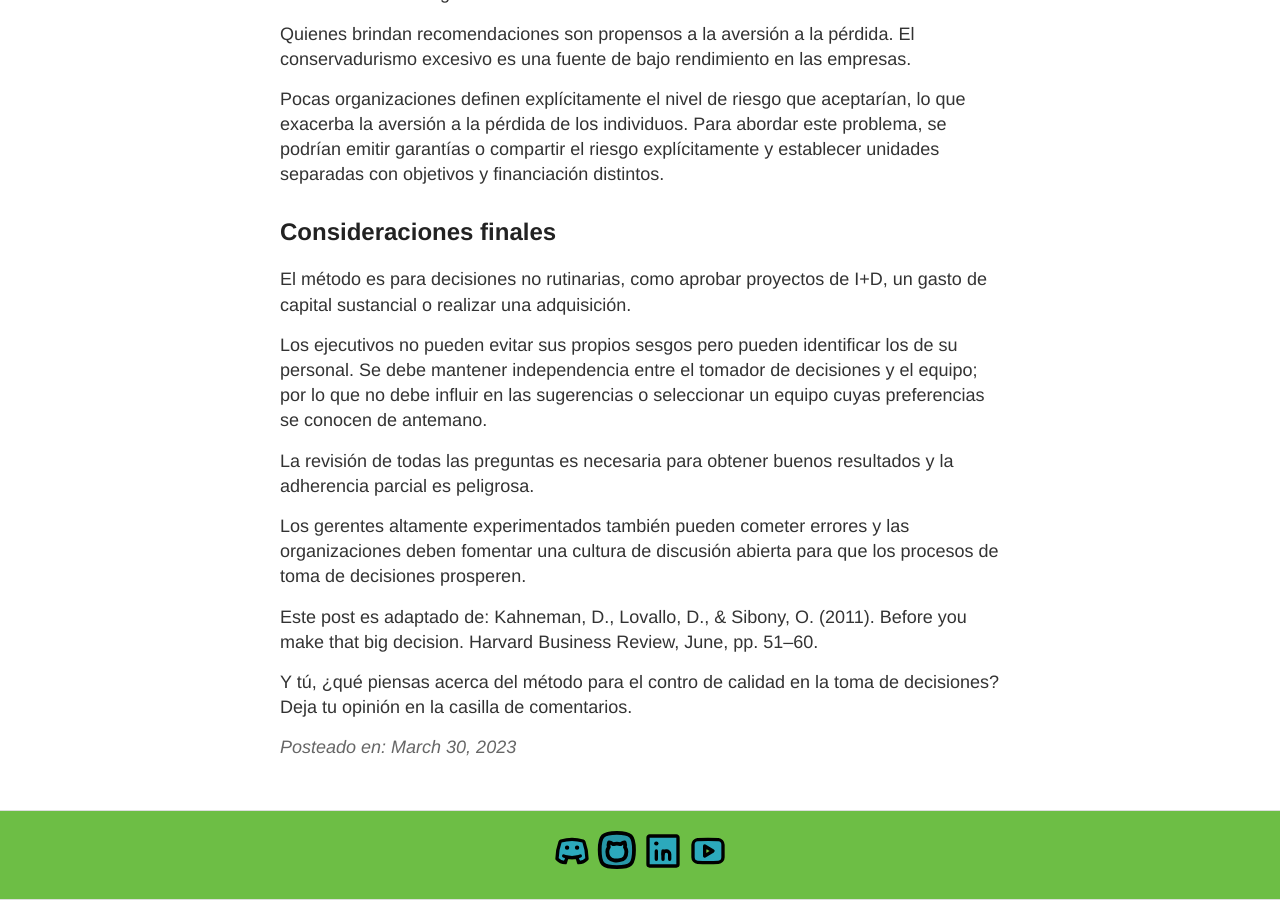
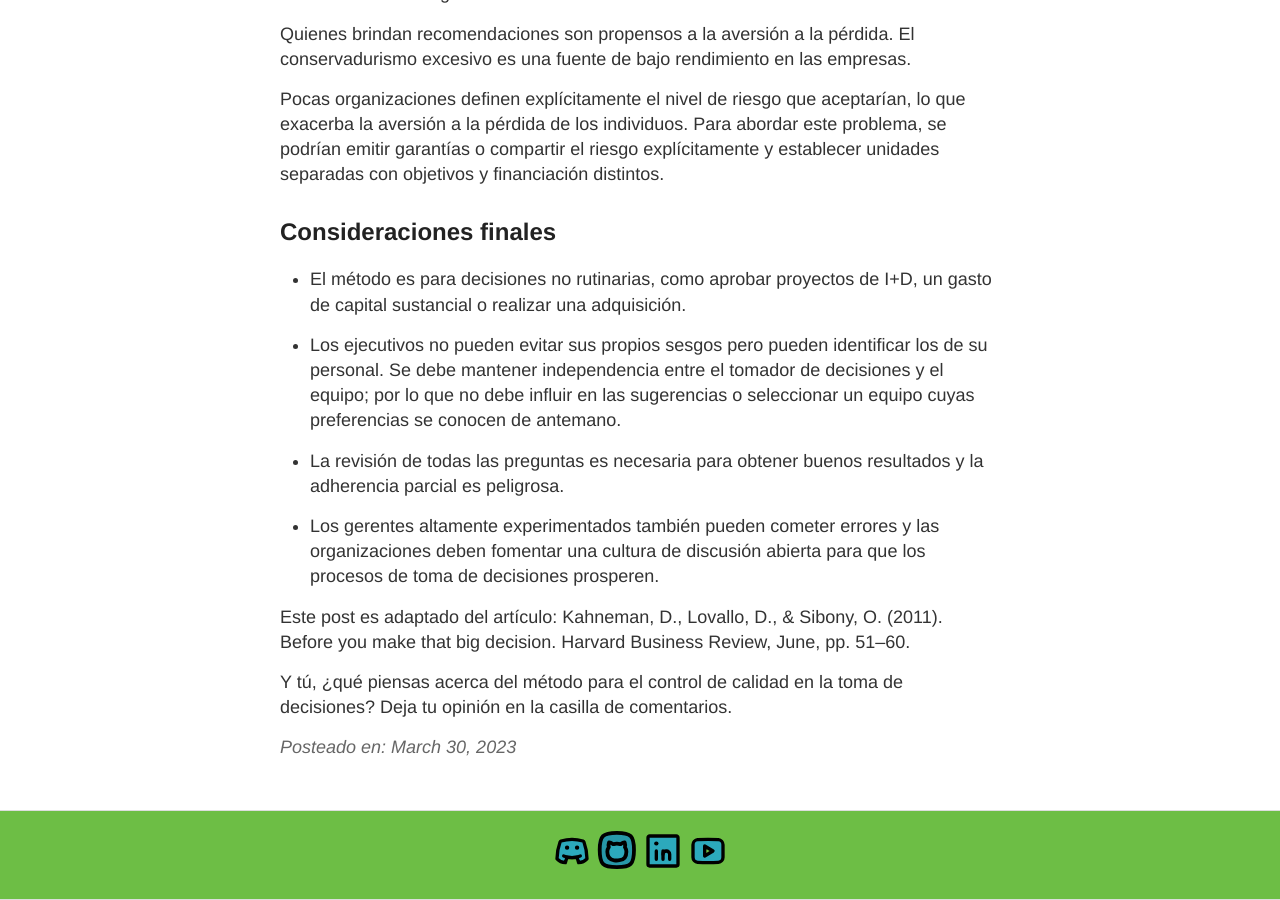
Before and after one commit to carlosjavieruribemartes/mejor_explicado, a Jekyll site: the page built from _posts/2023-3-30-QC-in-Decision-making.md, in a window 1280 px wide and 900 px high, scrolled down 4768 px. Built offline with Jekyll 4.4.1, drawn with Linux system fonts in a browser that asks for light colours; comment, search, counter and statistics services are not loaded.

Commit message:
QC in DM

```diff
--- a/_posts/2023-3-30-QC-in-Decision-making.md
+++ b/_posts/2023-3-30-QC-in-Decision-making.md
@@ -139,14 +139,14 @@ Pocas organizaciones definen explícitamente el nivel de riesgo que aceptarían,
 
 ## Consideraciones finales
 
-El método es para decisiones no rutinarias, como aprobar proyectos de I+D, un gasto de capital sustancial o realizar una adquisición.
+- El método es para decisiones no rutinarias, como aprobar proyectos de I+D, un gasto de capital sustancial o realizar una adquisición.
 
-Los ejecutivos no pueden evitar sus propios sesgos pero pueden identificar los de su personal. Se debe mantener independencia entre el tomador de decisiones y el equipo; por lo que no debe influir en las sugerencias o seleccionar un equipo cuyas preferencias se conocen de antemano.
+- Los ejecutivos no pueden evitar sus propios sesgos pero pueden identificar los de su personal. Se debe mantener independencia entre el tomador de decisiones y el equipo; por lo que no debe influir en las sugerencias o seleccionar un equipo cuyas preferencias se conocen de antemano.
 
-La revisión de todas las preguntas es necesaria para obtener buenos resultados y la adherencia parcial es peligrosa.
+- La revisión de todas las preguntas es necesaria para obtener buenos resultados y la adherencia parcial es peligrosa.
 
-Los gerentes altamente experimentados también pueden cometer errores y las organizaciones deben fomentar una cultura de discusión abierta para que los procesos de toma de decisiones prosperen.
+- Los gerentes altamente experimentados también pueden cometer errores y las organizaciones deben fomentar una cultura de discusión abierta para que los procesos de toma de decisiones prosperen.
 
-Este post es adaptado de: Kahneman, D., Lovallo, D., & Sibony, O. (2011). Before you make that big decision. Harvard Business Review, June, pp. 51–60.
+Este post es adaptado del artículo: Kahneman, D., Lovallo, D., & Sibony, O. (2011). Before you make that big decision. Harvard Business Review, June, pp. 51–60.
 
-Y tú, ¿qué piensas acerca del método para el contro de calidad en la toma de decisiones? Deja tu opinión en la casilla de comentarios.
+Y tú, ¿qué piensas acerca del método para el control de calidad en la toma de decisiones? Deja tu opinión en la casilla de comentarios.
```
